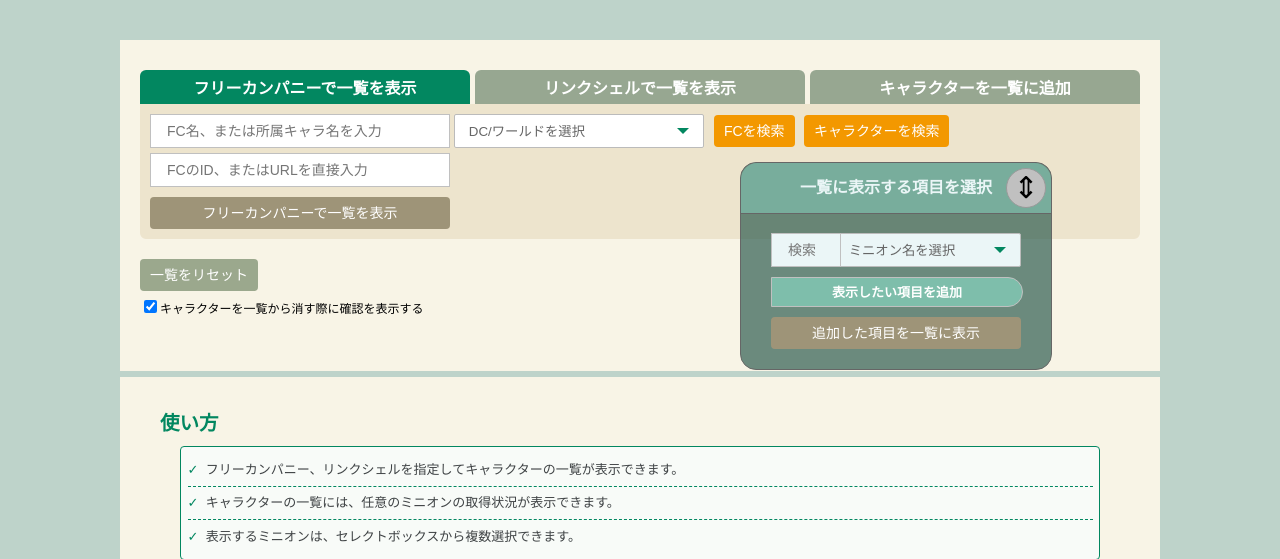
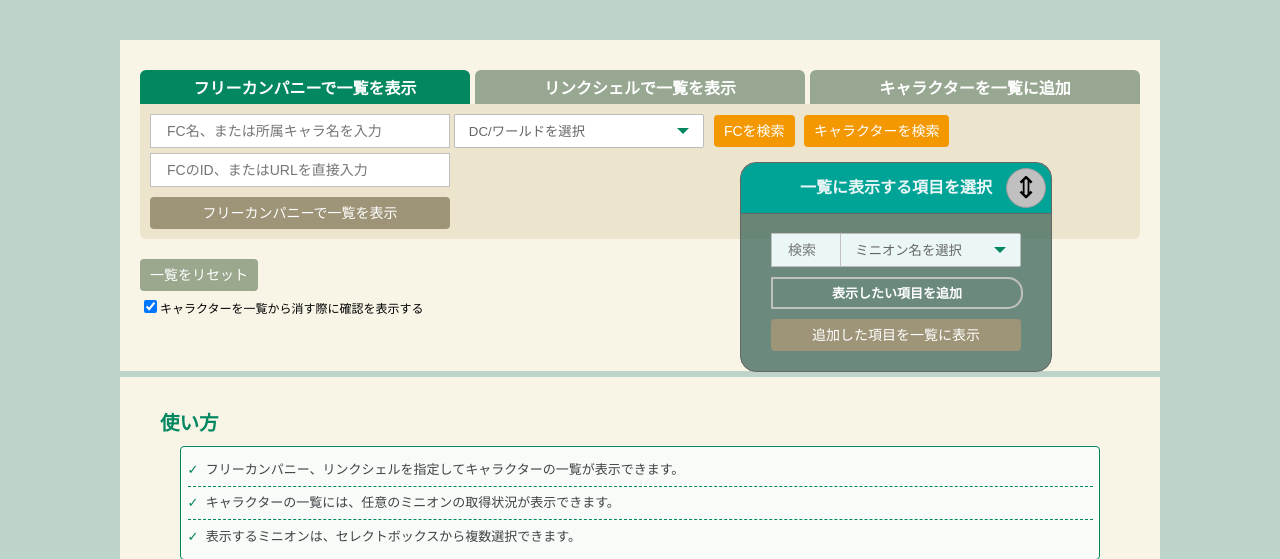
Before and after one commit to LupitaMontilla/oenothera, a PHP site: page /tools/fellows_minion_checker.php in a window 1280 px wide. Shown: the part 108-667 px from the top of the page. Run offline with PHP 8.4, Linux system fonts and the light colour scheme.

Commit message:
フロートメニューのデザインを微調整。

```diff
--- a/css/pc.css
+++ b/css/pc.css
@@ -151,7 +151,8 @@
 		line-height: 50px;
 		text-align: center;
 		background-color: #e5e4e6;
-		background-color: rgb(126, 190, 171, 0.7);
+		background-color: #00a497;
+		/*background-color: rgb(126, 190, 171, 0.7);*/
 		color: #666;
 		border-bottom: 1px solid #666;
 		border-radius: 16px 16px 0 0;
@@ -387,12 +388,12 @@
 	#minion .items::before,
 	#minion .items::after {
 		display: block;
-		width: 242px;
+		width: 240px;
 		height: 20px;
 		margin: 0;
 		padding: 4px;
-		background-color: rgb(126, 190, 171, 1);
-		border: 1px solid silver;
+		/*background-color: rgb(126, 190, 171, 1);*/
+		border: 2px solid silver;
 		font-size: 13px;
 		font-weight: bold;
 		color: #fff;
@@ -548,7 +549,16 @@
 
 	#minion .minion_search .selectbox select ,
 	#minion .mount_search .selectbox select {
-		text-indent: 70px;
+		display: block;
+		/*text-indent: 70px;*/
+		text-align: unset;
+		/*padding-left: 70px;*/
+		border-left: 70px solid transparent;
+	}
+
+	#minion .minion_search .selectbox select option ,
+	#minion .mount_search .selectbox select option {
+		border-left: none;
 	}
 
 	#minion .minion_search input[type="text"],
```
